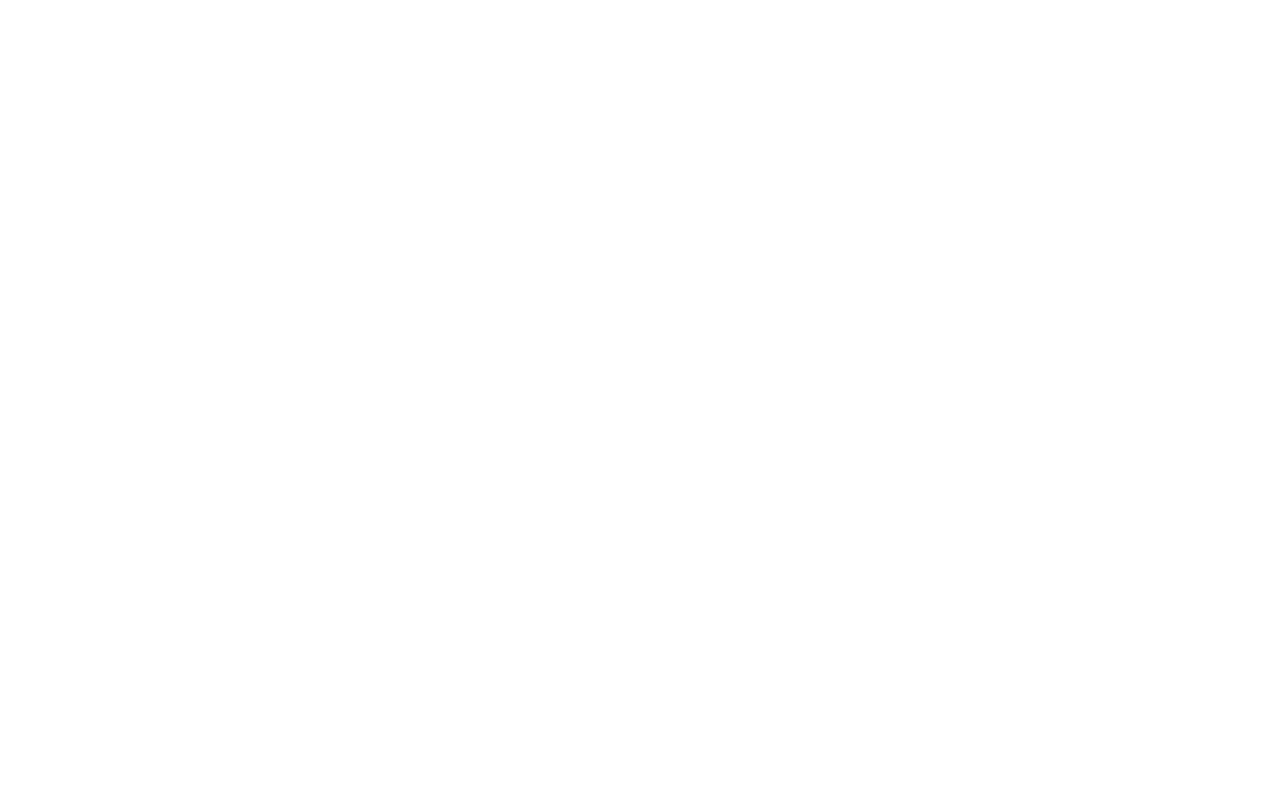
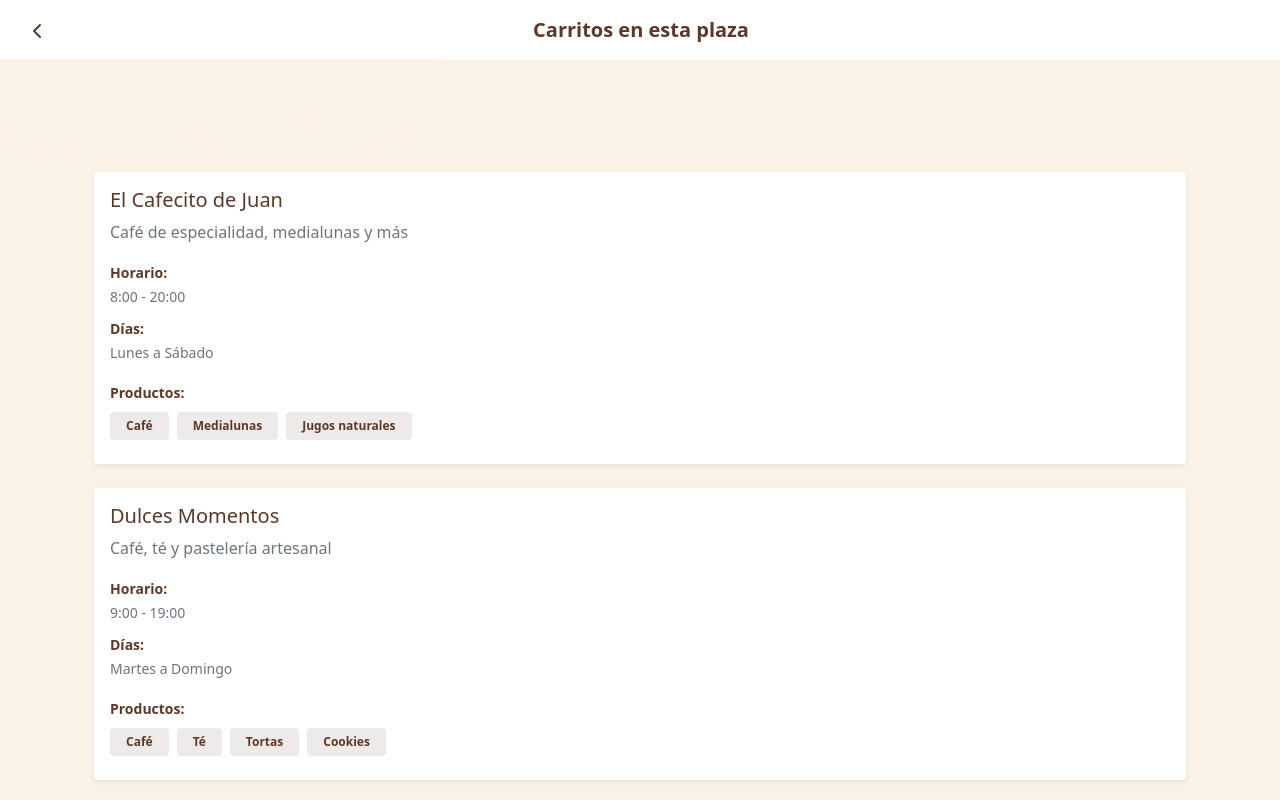
Before and after one commit to lucascardone/plazatte, a React (Vite) app: page /plaza/1/info in a window 1280 px wide. Before the commit this address had no page. Built offline with nearby package versions, Linux system fonts and the light colour scheme; a small style sheet from the web is missing.

Commit message:
Mejorando mapa :p

```diff
--- a/src/App.tsx
+++ b/src/App.tsx
@@ -4,6 +4,7 @@ import LoginCarritoScreen from "./screens/LoginCarritoScreen";
 import './styles/paleta.css';
 import HomeScreen from "./screens/HomeScreen";
 import ExplorarScreen from "./screens/ExplorarScreen";
+import PlazaInfoScreen from "./screens/PlazaInfoScreen";
 
 function App() {
   return (
@@ -12,6 +13,7 @@ function App() {
         <Route path="/" element={<HomeScreen />} />
         <Route path="/registrar" element={<LoginCarritoScreen />} />
         <Route path="/explorar" element={<ExplorarScreen />} />
+        <Route path="/plaza/:plazaId/info" element={<PlazaInfoScreen />} />
       </Routes>
     </BrowserRouter>
   );
--- a/src/componentes/PlazaMap.tsx
+++ b/src/componentes/PlazaMap.tsx
@@ -1,4 +1,3 @@
-import { useState } from 'react';
 import { MapContainer, TileLayer, Marker, Popup } from 'react-leaflet';
 import { Icon } from 'leaflet';
 import 'leaflet/dist/leaflet.css';
@@ -10,47 +9,27 @@ interface Plaza {
     lat: number;
     lng: number;
   };
-  imagen: string;
 }
 
-const plazas: Plaza[] = [
-  {
-    id: 'italia',
-    nombre: 'Plaza Italia',
-    coordenadas: {
-      lat: -32.889461,
-      lng: -68.844794
-    },
-    imagen: '/plaza_italia.jpg'
-  },
-  {
-    id: 'españa',
-    nombre: 'Plaza España',
-    coordenadas: {
-      lat: -32.890720,
-      lng: -68.843957
-    },
-    imagen: '/plaza_españa.jpg'
-  },
-  // Puedes agregar más plazas aquí
-];
+interface PlazaMapProps {
+  selectedPlaza: Plaza;
+}
 
 const customIcon = new Icon({
-  iconUrl: '/marker-icon.svg',
-  iconSize: [30, 30],
-  iconAnchor: [15, 30],
-  popupAnchor: [0, -30],
+  iconUrl: '/plaza-marker.svg',
+  iconSize: [24, 32],
+  iconAnchor: [12, 32],
+  popupAnchor: [0, -32],
 });
 
-function PlazaMap() {
-  const [selectedPlaza] = useState<Plaza>(plazas[0]);
-
+function PlazaMap({ selectedPlaza }: PlazaMapProps) {
   return (
     <MapContainer
+      key={`${selectedPlaza.coordenadas.lat}-${selectedPlaza.coordenadas.lng}`}
       center={selectedPlaza.coordenadas}
       zoom={16}
-      style={{ height: '100vh', width: '100%' }}
-      zoomControl={true}
+      style={{ height: '100%', width: '100%' }}
+      zoomControl={false}
       scrollWheelZoom={false}
     >
       <TileLayer
--- a/src/screens/ExplorarScreen.tsx
+++ b/src/screens/ExplorarScreen.tsx
@@ -1,97 +1,147 @@
 import PlazaMap from "../componentes/PlazaMap";
 import { useState } from "react";
+import { useNavigate } from "react-router-dom";
 import { palette } from "../styles/constants";
 
+interface Plaza {
+  id: string;
+  nombre: string;
+  coordenadas: {
+    lat: number;
+    lng: number;
+  };
+}
+
+const plazas: Plaza[] = [
+  {
+    id: 'italia',
+    nombre: 'Plaza Italia',
+    coordenadas: {
+      lat: -32.891649,
+      lng: -68.848619
+    }
+  },
+  {
+    id: 'españa',
+    nombre: 'Plaza España',
+    coordenadas: {
+      lat: -32.893065,
+      lng: -68.842307
+    }
+  }
+];
+
 function ExplorarScreen() {
-  const [showCarritos, setShowCarritos] = useState(false);
+  const navigate = useNavigate();
+  const [selectedPlaza, setSelectedPlaza] = useState<Plaza>(plazas[0]);
+  const [isDropdownOpen, setIsDropdownOpen] = useState(false);
 
   return (
     <div className="min-vh-100 position-relative" style={{ backgroundColor: '#fff' }}>
-      {/* Header fijo */}
       <div
         style={{
           backgroundColor: palette.verde,
-          padding: '1rem',
           position: 'fixed',
           top: 0,
           left: 0,
           right: 0,
-          zIndex: 1000
+          zIndex: 1000,
+          padding: '2rem'
         }}
       >
-        <h1 className="text-white h5 mb-0 text-center">Plaza Italia</h1>
-        <button
-          className="btn text-white border-0 d-flex align-items-center position-relative w-100 mt-2"
-          style={{ backgroundColor: 'rgba(255,255,255,0.1)' }}
-        >
-          <span className="flex-grow-1 text-start ps-2">Otras plazas</span>
-          <svg width="24" height="24" viewBox="0 0 24 24" fill="none" stroke="currentColor" strokeWidth="2">
-            <path d="M6 9l6 6 6-6" />
-          </svg>
-        </button>
+        <h1 className="text-white mb-0 text-center">{selectedPlaza.nombre}</h1>
+      </div>
+      <div
+        style={{
+          position: 'fixed',
+          top: 'calc(4rem + 2rem)',
+          left: 0,
+          right: 0,
+          zIndex: 999
+        }}
+      >
+        <div className="position-relative">
+          <button
+            className="btn w-100 d-flex align-items-center justify-content-center gap-5"
+            style={{
+              backgroundColor: 'rgba(251, 242, 231, 0.95)',
+              padding: '0.75rem 1rem',
+              border: 'none',
+              borderTop: '1px solid rgba(94, 56, 39, 0.1)',
+              borderBottom: '1px solid rgba(94, 56, 39, 0.1)'
+            }}
+            onClick={() => setIsDropdownOpen(!isDropdownOpen)}
+          >
+            <span className="fw-bold" style={{ color: '#AC8354' }}>Otras plazas</span>
+            <svg
+              width="40"
+              height="40"
+              viewBox="0 0 24 24"
+              fill="none"
+              stroke="#AC8354"
+              strokeWidth="2"
+              style={{
+                transform: isDropdownOpen ? 'rotate(180deg)' : 'rotate(0)',
+                transition: 'transform 0.3s ease',
+                marginTop: '2px'
+              }}
+            >
+              <path d="M6 9l6 6 6-6" />
+            </svg>
+          </button>
+
+          {isDropdownOpen && (
+            <div
+              className="position-absolute w-100 start-0 shadow-sm"
+              style={{
+                backgroundColor: 'rgba(251, 242, 231, 0.95)',
+                zIndex: 998
+              }}
+            >
+              {plazas.map(plaza => (
+                <button
+                  key={plaza.id}
+                  className="btn w-100 text-start"
+                  style={{
+                    color: '#5E3827',
+                    padding: '0.75rem 1rem',
+                    border: 'none',
+                    borderBottom: '1px solid rgba(94, 56, 39, 0.1)'
+                  }}
+                  onClick={() => {
+                    setSelectedPlaza(plaza);
+                    setIsDropdownOpen(false);
+                  }}
+                >
+                  {plaza.nombre}
+                </button>
+              ))}
+            </div>
+          )}
+        </div>
       </div>
 
-      {/* Mapa */}
       <div style={{
         height: '100vh',
         width: '100%',
-        marginTop: '88px' // Altura del header
+        marginTop: 'calc(8rem + 3.5rem)' // (header height + padding) + (selector height)
       }}>
-        <PlazaMap />
+        <PlazaMap selectedPlaza={selectedPlaza} />
       </div>
 
       {/* Botón flotante inferior */}
       <button
-        className="btn position-fixed bottom-0 start-50 translate-middle-x mb-4 px-4 py-2 text-white"
+        className="btn position-fixed bottom-0 start-50 translate-middle-x px-4 py-3 text-white"
         style={{
           backgroundColor: palette.verde,
           borderRadius: '50px',
-          zIndex: 1000
+          zIndex: 1000,
+          marginBottom: '5.5rem',
         }}
-        onClick={() => setShowCarritos(true)}
+        onClick={() => navigate(`/plaza/${selectedPlaza.id}/info`)}
       >
         + sobre los carritos
       </button>
-
-      {/* Panel de carritos */}
-      {showCarritos && (
-        <div
-          className="position-fixed bottom-0 start-0 w-100 bg-white p-4 rounded-top shadow"
-          style={{
-            zIndex: 1001,
-            maxHeight: '70vh',
-            overflowY: 'auto'
-          }}
-        >
-          <div className="d-flex justify-content-between align-items-center mb-3">
-            <h2 className="h6 mb-0">Carritos en esta plaza</h2>
-            <button
-              className="btn btn-link p-0 text-dark"
-              onClick={() => setShowCarritos(false)}
-            >
-              <svg width="24" height="24" viewBox="0 0 24 24" fill="none" stroke="currentColor" strokeWidth="2">
-                <path d="M18 6L6 18M6 6l12 12" />
-              </svg>
-            </button>
-          </div>
-          <div className="card border-0 shadow-sm mb-3">
-            <div className="card-body">
-              <h3 className="h6 text-marron mb-2">El Cafecito de Juan</h3>
-              <p className="small text-muted mb-0">
-                Café de especialidad, medialunas y más
-              </p>
-            </div>
-          </div>
-          <div className="card border-0 shadow-sm mb-3">
-            <div className="card-body">
-              <h3 className="h6 text-marron mb-2">Dulces Momentos</h3>
-              <p className="small text-muted mb-0">
-                Café, té y pastelería artesanal
-              </p>
-            </div>
-          </div>
-        </div>
-      )}
     </div>
   );
 }
--- a/src/screens/LoginCarritoScreen.tsx
+++ b/src/screens/LoginCarritoScreen.tsx
@@ -4,7 +4,6 @@ import CustomTextField from "../componentes/CustomTextField";
 import { useState, useEffect } from "react";
 
 function LoginCarritoScreen() {
-  // Ajuste para vh real en móviles
   useEffect(() => {
     const setVh = () => {
       const vh = window.innerHeight * 0.01;
--- /dev/null
+++ b/src/screens/PlazaInfoScreen.tsx
@@ -0,0 +1,94 @@
+import { useParams, useNavigate } from 'react-router-dom';
+import { palette } from '../styles/constants';
+import OlasHead from '../componentes/svgs/OlasHead';
+
+function PlazaInfoScreen() {
+  const { plazaId } = useParams();
+  const navigate = useNavigate();
+
+  const carritos = [
+    {
+      id: 1,
+      nombre: "El Cafecito de Juan",
+      descripcion: "Café de especialidad, medialunas y más",
+      horario: "8:00 - 20:00",
+      dias: "Lunes a Sábado",
+      productos: ["Café", "Medialunas", "Jugos naturales"]
+    },
+    {
+      id: 2,
+      nombre: "Dulces Momentos",
+      descripcion: "Café, té y pastelería artesanal",
+      horario: "9:00 - 19:00",
+      dias: "Martes a Domingo",
+      productos: ["Café", "Té", "Tortas", "Cookies"]
+    }
+  ];
+
+  return (
+    <div className="min-vh-100 bg-crema">
+      <div className="position-relative">
+        <div className="bg-white py-3 px-4 d-flex justify-content-between align-items-center">
+          <button
+            className="btn p-0"
+            onClick={() => navigate(-1)}
+          >
+            <svg width="24" height="24" viewBox="0 0 24 24" fill="none" stroke={palette.marron} strokeWidth="2">
+              <path d="M15 18L9 12L15 6" strokeLinecap="round" strokeLinejoin="round"/>
+            </svg>
+          </button>
+          <h1 className="text-marron h5 mb-0 fw-bold">Carritos en esta plaza</h1>
+          <div style={{ width: 24 }}></div>
+        </div>
+        <div style={{ marginTop: "-1px" }}>
+          <OlasHead color={palette.crema} />
+        </div>
+      </div>
+
+      {/* Lista de carritos */}
+      <div className="container px-4 mt-4">
+        {carritos.map(carrito => (
+          <div key={carrito.id} className="card border-0 shadow-sm mb-4">
+            <div className="card-body">
+              <h3 className="h5 text-marron mb-2">{carrito.nombre}</h3>
+              <p className="text-muted mb-3">{carrito.descripcion}</p>
+
+              <div className="mb-2">
+                <small className="text-marron fw-bold">Horario:</small>
+                <br />
+                <small className="text-muted">{carrito.horario}</small>
+              </div>
+
+              <div className="mb-3">
+                <small className="text-marron fw-bold">Días:</small>
+                <br />
+                <small className="text-muted">{carrito.dias}</small>
+              </div>
+
+              <div>
+                <small className="text-marron fw-bold">Productos:</small>
+                <div className="mt-2">
+                  {carrito.productos.map((producto, index) => (
+                    <span
+                      key={index}
+                      className="badge me-2 mb-2"
+                      style={{
+                        backgroundColor: 'rgba(94, 56, 39, 0.1)',
+                        color: palette.marron,
+                        padding: '0.5rem 1rem'
+                      }}
+                    >
+                      {producto}
+                    </span>
+                  ))}
+                </div>
+              </div>
+            </div>
+          </div>
+        ))}
+      </div>
+    </div>
+  );
+}
+
+export default PlazaInfoScreen;
```
Also changed, not shown: public/plaza-marker.svg (added).
